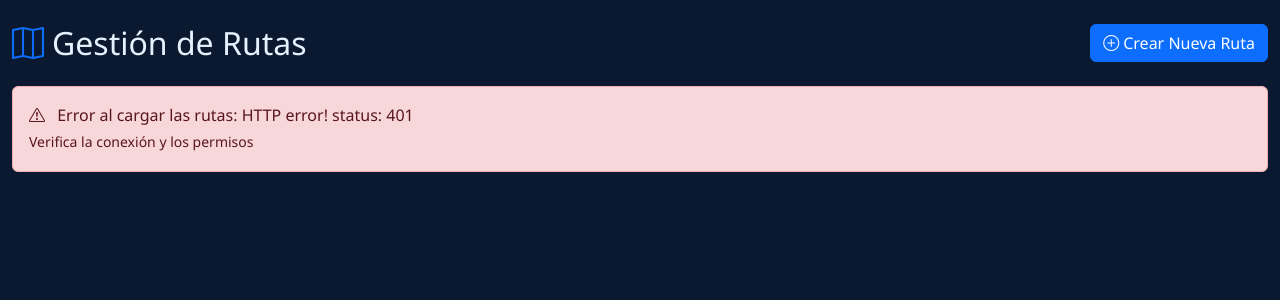
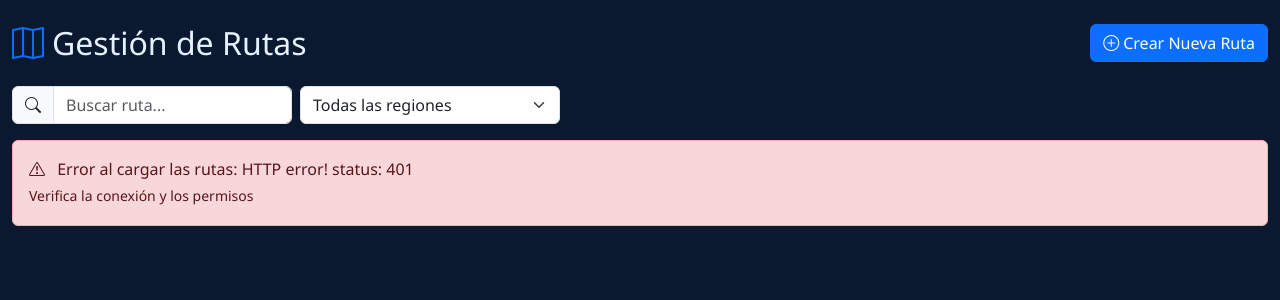
Before and after one commit to Deltalove2330/Astroweb, a Flask app: template AppWeb/backend/app/templates/routes.html in a window 1280 px wide. Shown: the top 300 px of the page. Run offline with Flask 3, Linux system fonts and the light colour scheme; the template is opened without the code that fills it, so the values that code supplies are empty; parts of the project's set-up code (start-up, migrations or seed data) failed here and were passed over; some libraries are stand-ins or nearby versions.

Commit message:
feat(rutas): mostrar región (cuadrante) en las tarjetas + filtro por región y búsqueda
En gestión de rutas, cada tarjeta ahora muestra su región (rn.cuadrante) como
badge, y arriba hay una barra de filtros: búsqueda por nombre de ruta y un
selector de región (poblado con los cuadrantes distintos). get_routes devuelve
ahora `region`. Cambio 1 de 3 pedidos en el módulo de rutas.

Co-Authored-By: Claude Opus 4.8 (1M context) <noreply@anthropic.com>

```diff
--- a/AppWeb/backend/app/static/js/routes.js
+++ b/AppWeb/backend/app/static/js/routes.js
@@ -38,6 +38,10 @@ $(document).ready(function () {
 
     // Asignar eventos estáticos
     $('#create-route-btn').on('click', showCreateRouteModal);
+
+    // Filtros de rutas (buscar por nombre + filtrar por región)
+    $('#route-search').on('input', applyRouteFilters);
+    $('#route-region-filter').on('change', applyRouteFilters);
 
     // Delegación de eventos para elementos dinámicos
     $(document).on('click', '.view-route-btn', function () {
@@ -853,7 +857,9 @@ function loadRoutes() {
             return response.json();
         })
         .then(routes => {
-            renderRoutes(routes);
+            window.allRoutes = routes;
+            populateRegionFilter(routes);
+            applyRouteFilters();
         })
         .catch(error => {
             console.error('Error cargando rutas:', error);
@@ -898,9 +904,12 @@ function renderRoutes(routes) {
                             <span class="badge ${tipoBadge}">${route.nombre_ruta.charAt(5)}</span>
                         </div>
                         <div class="card-body">
-                            <p class="card-text">
+                            <p class="card-text mb-1">
                                 <i class="bi bi-geo-alt me-1"></i>
                                 ${route.total_puntos} punto${route.total_puntos !== 1 ? 's' : ''}
+                            </p>
+                            <p class="card-text mb-2">
+                                <span class="badge bg-secondary"><i class="bi bi-compass me-1"></i>${route.region || 'Sin región'}</span>
                             </p>
                             <div class="d-grid gap-2">
                                 <button class="btn btn-outline-primary btn-sm view-route-btn"
@@ -928,6 +937,30 @@ function renderRoutes(routes) {
     }
 
     $('#routes-list').html(html);
+}
+
+// Poblar el filtro de regiones con los cuadrantes distintos
+function populateRegionFilter(routes) {
+    const $sel = $('#route-region-filter');
+    if (!$sel.length) return;
+    const prev = $sel.val();
+    const regiones = [...new Set((routes || []).map(r => r.region).filter(Boolean))].sort();
+    $sel.find('option:not(:first)').remove();
+    regiones.forEach(reg => $sel.append(`<option value="${reg}">${reg}</option>`));
+    if (prev && regiones.includes(prev)) $sel.val(prev);
+}
+
+// Filtrar las tarjetas por texto (nombre) y por región
+function applyRouteFilters() {
+    const all = window.allRoutes || [];
+    const q = ($('#route-search').val() || '').toLowerCase().trim();
+    const region = $('#route-region-filter').val() || '';
+    const filtradas = all.filter(r =>
+        (!q || (r.nombre_ruta && r.nombre_ruta.toLowerCase().includes(q))) &&
+        (!region || r.region === region)
+    );
+    renderRoutes(filtradas);
+    $('#route-count').text(`${filtradas.length} de ${all.length} rutas`);
 }
 
 // ============================================================================
--- a/AppWeb/backend/app/templates/routes.html
+++ b/AppWeb/backend/app/templates/routes.html
@@ -866,6 +866,18 @@
             </button>
         </div>
 
+        <!-- Filtros -->
+        <div class="d-flex flex-wrap gap-2 align-items-center mb-3">
+            <div class="input-group" style="max-width:280px;">
+                <span class="input-group-text"><i class="bi bi-search"></i></span>
+                <input type="text" id="route-search" class="form-control" placeholder="Buscar ruta...">
+            </div>
+            <select id="route-region-filter" class="form-select" style="max-width:260px;">
+                <option value="">Todas las regiones</option>
+            </select>
+            <span class="text-muted ms-auto" id="route-count"></span>
+        </div>
+
         <!-- Lista de rutas -->
         <div id="routes-list" class="row">
             <div class="col-12">
```
Also changed, not shown: AppWeb/backend/app/routes/routes.py (+5 -3 lines).
